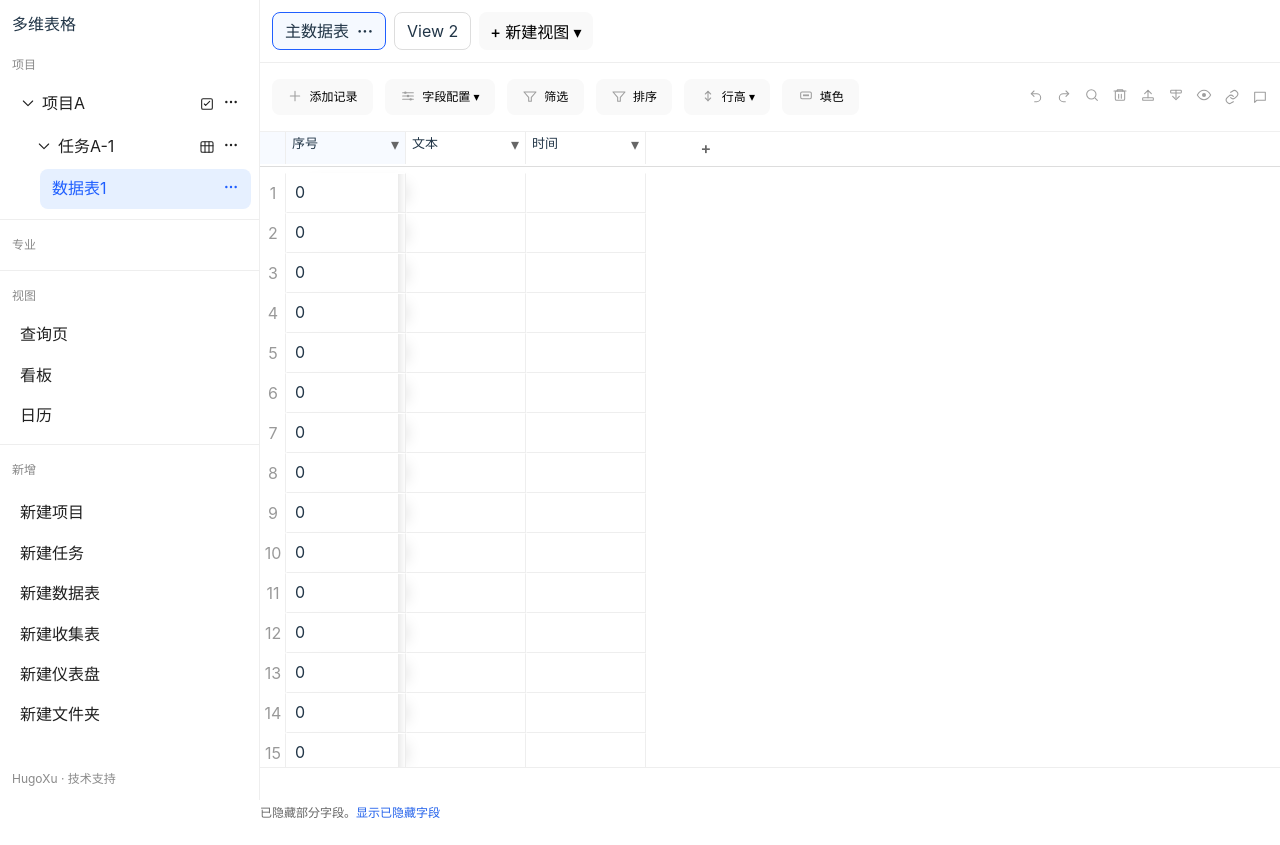
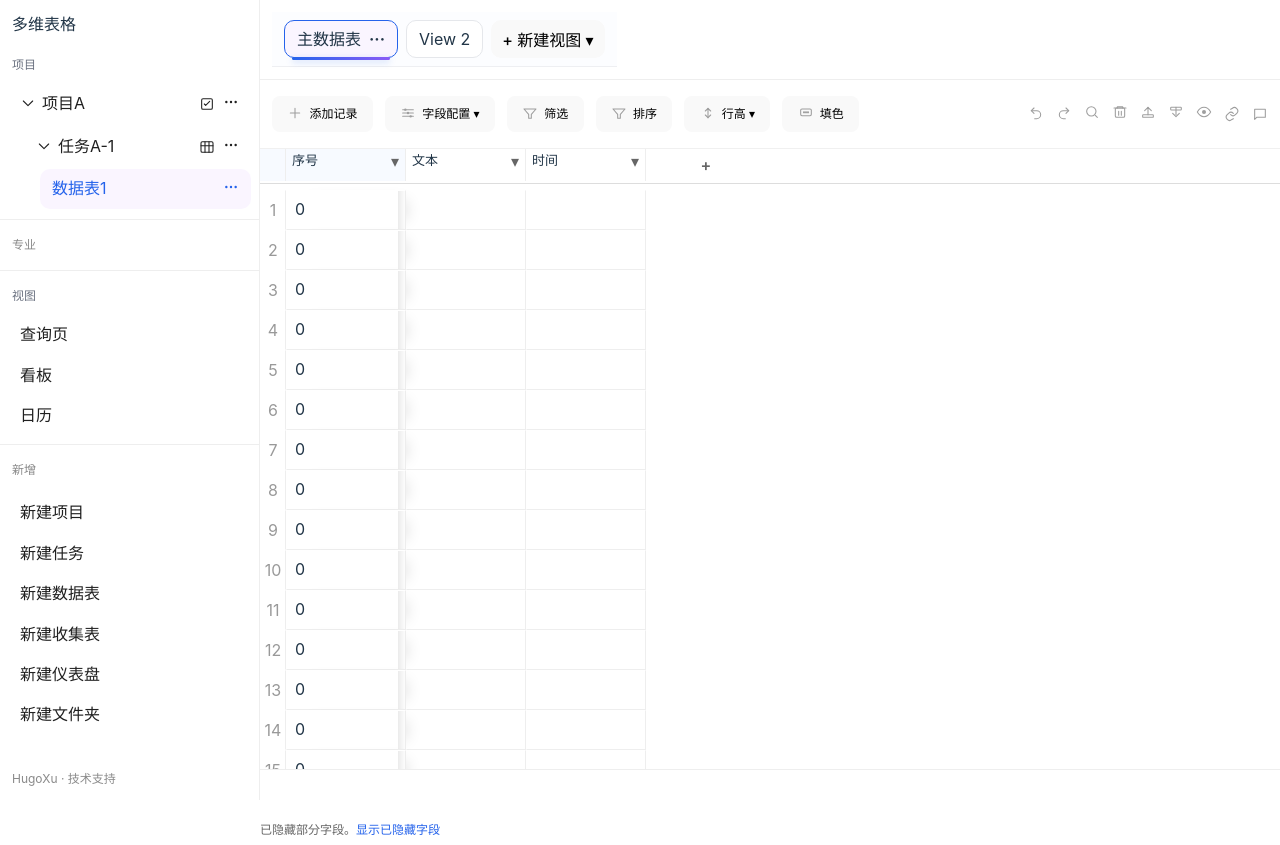
Before and after one commit to undustcover/Muti_sheet, a React (Vite) app in the folder apps/web/: page / in a window 1280 px wide. Built offline with nearby package versions, Linux system fonts and the light colour scheme.

Commit message:
chore: palette modernization and tokens; bump version to v0.1.0

```diff
--- a/apps/web/package.json
+++ b/apps/web/package.json
@@ -1,7 +1,7 @@
 {
   "name": "web",
   "private": true,
-  "version": "0.0.16",
+  "version": "0.1.0",
   "type": "module",
   "scripts": {
     "dev": "vite",
--- a/apps/web/src/App.css
+++ b/apps/web/src/App.css
@@ -38,7 +38,7 @@
 }
 
 .read-the-docs {
-  color: #888;
+  color: var(--muted);
 }
 
 /* ====== Sheet Grid Styles ====== */
@@ -62,35 +62,35 @@
 .sheet-cell {
   position: relative;
   padding: 6px 8px 6px 8px;
-  background: #fff;
+  background: var(--surface);
   border: 1px solid transparent;
   transition: background 0.12s ease, box-shadow 0.12s ease, border-color 0.12s ease;
 }
 
 .sheet-cell:hover {
-  background: #f9fafb; /* light hover background */
-  border-color: #e5e7eb; /* light hover border */
+  background: var(--hover);
+  border-color: var(--border);
 }
 
 .sheet-cell.is-selected {
-  outline: 1px solid #2563eb;
+  outline: 1px solid var(--color-primary);
   outline-offset: -1px;
 }
 
 .sheet-cell.is-range {
-  background: #eef2ff; /* selection range background */
-  border-color: #c7d2fe;
+  background: var(--surface-accent);
+  border-color: var(--ring);
 }
 
 .sheet-cell.frozen {
   position: sticky;
   z-index: 2;
-  background: #fff; /* ensure frozen columns stay white */
+  background: var(--surface); /* ensure frozen columns stay white */
 }
 
 .sheet-cell.frozen-shadow {
   box-shadow: 12px 0 16px -12px rgba(0,0,0,0.16);
-  border-right: 1px solid #e5e7eb;
+  border-right: 1px solid var(--border);
 }
 
 .sheet-cell.frozen-shadow::after {
--- a/apps/web/src/components/Sidebar.tsx
+++ b/apps/web/src/components/Sidebar.tsx
@@ -13,7 +13,7 @@ type Task = { id: string; name: string; tables: DataTable[] };
 type Project = { id: string; name: string; tasks: Task[] };
 
 const SectionTitle: React.FC<{ title: string; onAdd?: () => void; addDisabled?: boolean; addTooltip?: string }> = ({ title, onAdd, addDisabled, addTooltip }) => (
-  <div style={{ display: 'flex', alignItems: 'center', justifyContent: 'space-between', fontSize: 12, color: '#8a8a8a', padding: '8px 12px', textTransform: 'uppercase' }}>
+  <div style={{ display: 'flex', alignItems: 'center', justifyContent: 'space-between', fontSize: 12, color: 'var(--muted)', padding: '8px 12px', textTransform: 'uppercase' }}>
     <span>{title}</span>
     {onAdd && (
       <span
@@ -42,7 +42,7 @@ const Row: React.FC<{ label: React.ReactNode; active?: boolean; onClick?: () =>
       padding: 'var(--spacing) 12px',
       cursor: 'pointer',
       borderRadius: 'var(--radius)',
-      background: active ? '#e6f0ff' : 'transparent',
+      background: active ? 'var(--surface-accent)' : 'transparent',
       color: active ? 'var(--color-primary)' : '#202020',
       margin: '2px var(--spacing)',
       display: 'flex',
--- a/apps/web/src/components/Tabs.tsx
+++ b/apps/web/src/components/Tabs.tsx
@@ -58,6 +58,14 @@ export const Tabs: React.FC<Props> = ({ views, activeId, onSelect, onAddWithKind
                 >···</span>
               )}
             </div>
+            {isActive && (
+              <div style={{
+                position: 'absolute', left: 8, right: 8, bottom: -2, height: 3,
+                background: `linear-gradient(90deg, var(--color-primary), var(--color-accent))`,
+                borderRadius: 2,
+                boxShadow: '0 2px 6px rgba(37,99,235,0.25)'
+              }} />
+            )}
             {menuFor === v.id && (
               <div
                 style={{
--- a/apps/web/src/components/topbar/TopBar.tsx
+++ b/apps/web/src/components/topbar/TopBar.tsx
@@ -10,7 +10,7 @@ export type TopBarProps = HeaderTabsProps & {
 const TopBar: React.FC<TopBarProps> = ({ breadcrumb, renderBreadcrumbs, ...tabsProps }) => {
   const crumbs = breadcrumb ?? renderBreadcrumbs?.();
   return (
-    <div style={{ display: 'flex', alignItems: 'center', gap: 'var(--spacing)' }}>
+    <div style={{ display: 'flex', alignItems: 'center', gap: 'var(--spacing)', background: 'var(--surface-subtle)', borderBottom: '1px solid var(--divider)', padding: '8px 12px' }}>
       {crumbs ? (
         <div data-breadcrumb-container>
           {crumbs}
--- a/apps/web/src/styles/tokens.css
+++ b/apps/web/src/styles/tokens.css
@@ -1,12 +1,24 @@
 :root {
-  --color-primary: #1f5fff;
-  --radius: 8px;
-  --shadow: 0 8px 24px rgba(0,0,0,0.08);
+  --color-primary: #2563eb;
+  --radius: 10px;
+  --shadow: 0 10px 30px rgba(17,24,39,0.08);
+  --shadow-soft: 0 6px 20px rgba(17,24,39,0.06);
   --spacing: 8px;
   --surface: #ffffff;
-  --border: #dddddd;
-  --muted: #888888;
-  --surface-accent: #f5f9ff;
+  --border: #e5e7eb;
+  --muted: #6b7280;
+  --surface-accent: #faf5ff;
+  --hover: #f9fafb;
+  --ring: rgba(139,92,246,0.25);
+  /* Accent palette */
+  --color-accent: #8b5cf6; /* purple-500 for highlights */
+  --color-info: #6366f1;  /* indigo-500 for info */
+  --color-success: #10b981; /* emerald-500 */
+  --color-warning: #f59e0b; /* amber-500 */
+  --color-danger: #ef4444; /* red-500 */
+  /* Subtle layered surfaces */
+  --surface-subtle: #fcfdff; /* near-white tint */
+  --divider: rgba(17,24,39,0.06);
   --font: -apple-system, BlinkMacSystemFont, 'Segoe UI', Roboto, 'Helvetica Neue', Arial, 'Noto Sans', 'PingFang SC', 'Hiragino Sans GB', 'Microsoft YaHei', sans-serif;
 }
 
```
